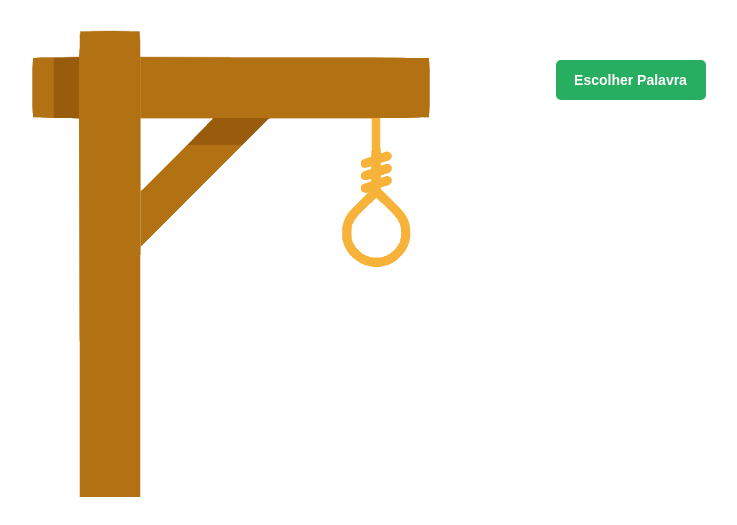
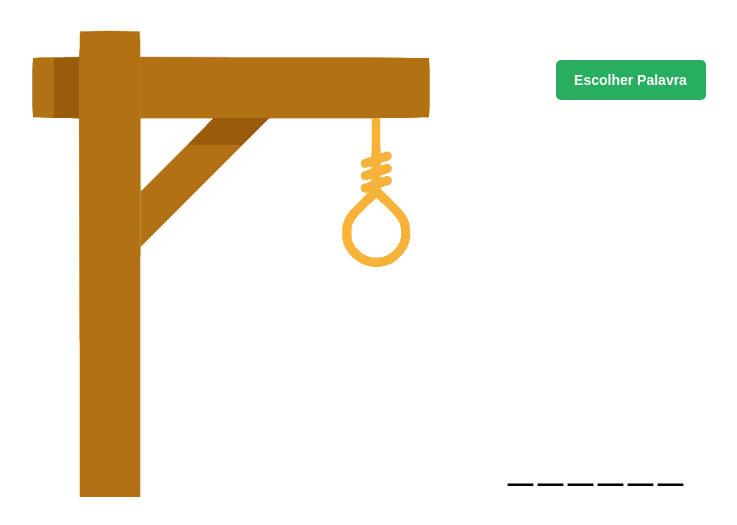
Before and after one commit to JoaoAfranio/projeto8-jogoforca, a React app: page / in a window 1280 px wide. Both pictures are taken after a click on the button "Escolher Palavra". Shown: the top 525 px of the page, without its empty margins (272-1009 px from the left). Built offline with nearby package versions, Linux system fonts and the light colour scheme.

Commit message:
sorting word

```diff
--- a/public/src/css/style.css
+++ b/public/src/css/style.css
@@ -12,6 +12,8 @@
     justify-content: space-around;
 
     margin-top: 30px;
+
+    position: relative;
 }
 
 
@@ -34,6 +36,16 @@
     font-size: 14px;
     font-weight: bold;
 }
+
+.game p {
+    font-size: 50px;
+    position: absolute;
+    bottom: 10px;
+    right: 80px;
+    letter-spacing: 5px;
+}
+
+
 
 .letters {
     width: 580px;
--- a/src/components/App.js
+++ b/src/components/App.js
@@ -1,10 +1,37 @@
+import words from "./words";
+import React from "react";
+
 export default function App(){
     const alphabet = ["a", "b", "c", "d", "e", "f", "g", "h", "i", "j", "k", "l", "m", "n", "o", "p", "q", "r", "s", "t", "u", "v", "w", "x", "y", "z"];
+    const [word, setWord] = React.useState("");
+    const [splitedWord, setSplitedWord] = React.useState("");
+    const [guessedLetters, setGuessedLetters] = React.useState([]);
+
+
+    function randomWord() {
+        return Math.floor(words.length * Math.random());
+    }
+
+    function selectWord(){
+        const word = words[randomWord()];
+        setWord(word);
+        setSplitedWord(word.split(""));
+    }
+
+
     return(
         <div class="app">
             <div class="game">
                 <img src="./src/assets/forca0.png"/>
-                <button>Escolher Palavra</button>
+                <button onClick={selectWord}>Escolher Palavra</button>
+                <p>
+                    {splitedWord.length > 0 ? splitedWord.map(
+                        l => {
+                            return guessedLetters.indexOf(l) !== -1 ? <span>{l}</span> : <span>_</span>;
+                        }
+
+                    ) : ""}
+                </p>
             </div>
             <div class="letters">
                 {alphabet.map(letter => <button>{letter.toUpperCase()}</button>)}
```
